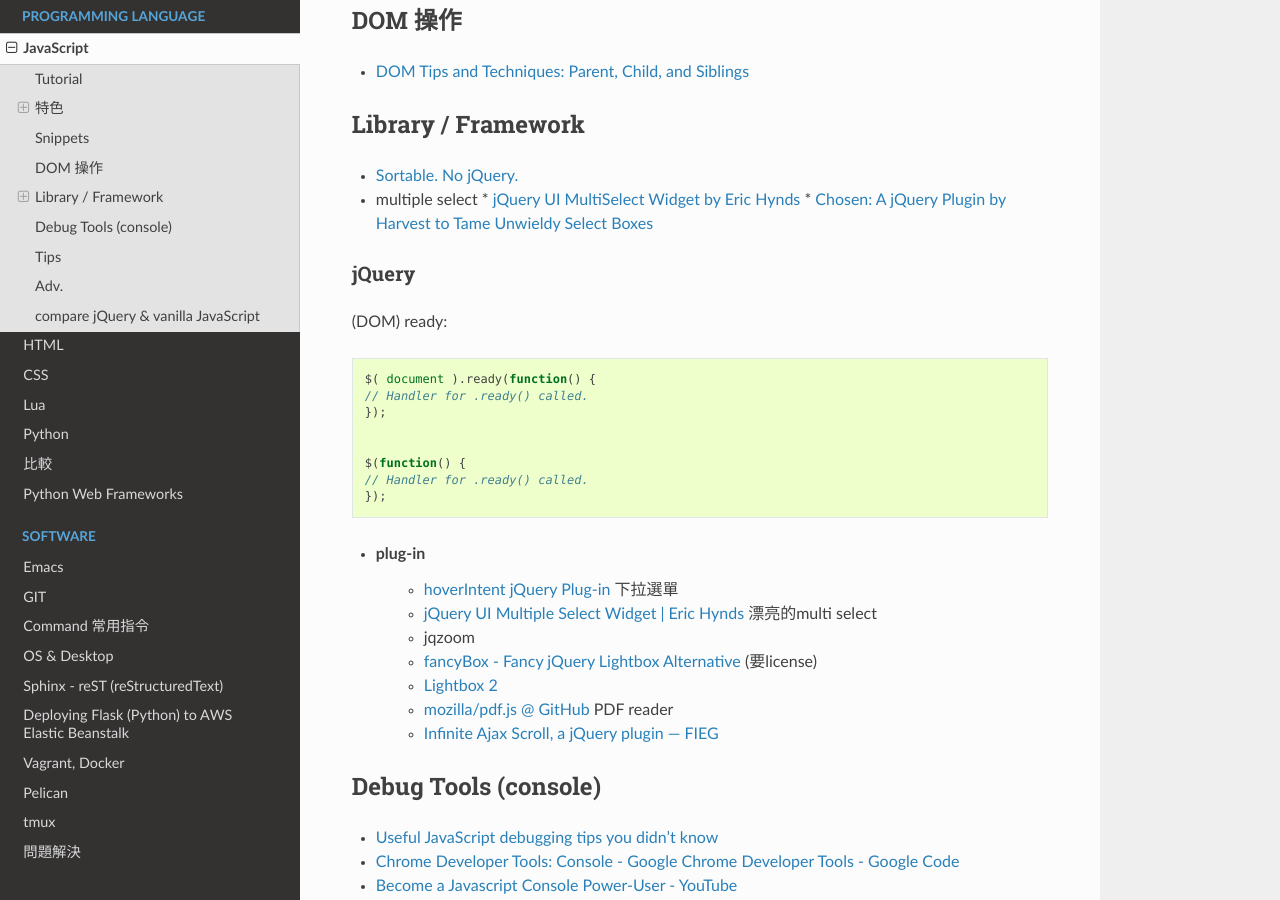
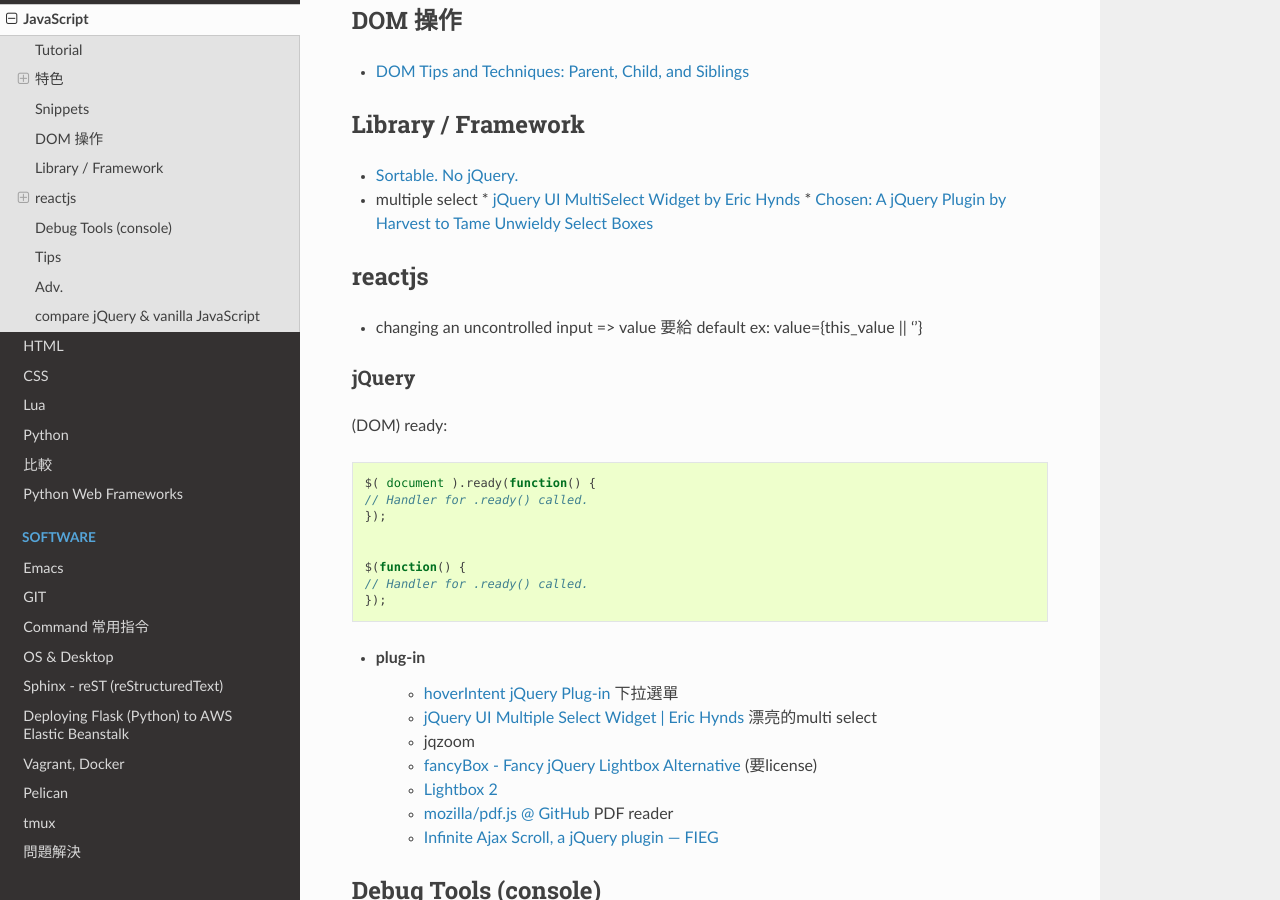
Before and after one commit to moogoo78/comp.suhen.org, a Sphinx documentation site: the page built from docs/source/javascript.rst, in a window 1280 px wide and 900 px high, scrolled down 1341 px. Built offline with Sphinx 7.4.7 and the Read the Docs theme 2.0.0, drawn with Linux system fonts in a browser that asks for light colours.

Commit message:
edited source

```diff
--- a/docs/source/javascript.rst
+++ b/docs/source/javascript.rst
@@ -77,6 +77,13 @@
 * multiple select
   * `jQuery UI MultiSelect Widget by Eric Hynds <http://www.erichynds.com/examples/jquery-ui-multiselect-widget/demos/#filter>`__
   * `Chosen: A jQuery Plugin by Harvest to Tame Unwieldy Select Boxes <http://harvesthq.github.io/chosen/>`__
+
+
+reactjs
+-------------------
+
+- changing an uncontrolled input => value 要給 default ex: value={this_value || ''}
+
 
 
 jQuery
```
